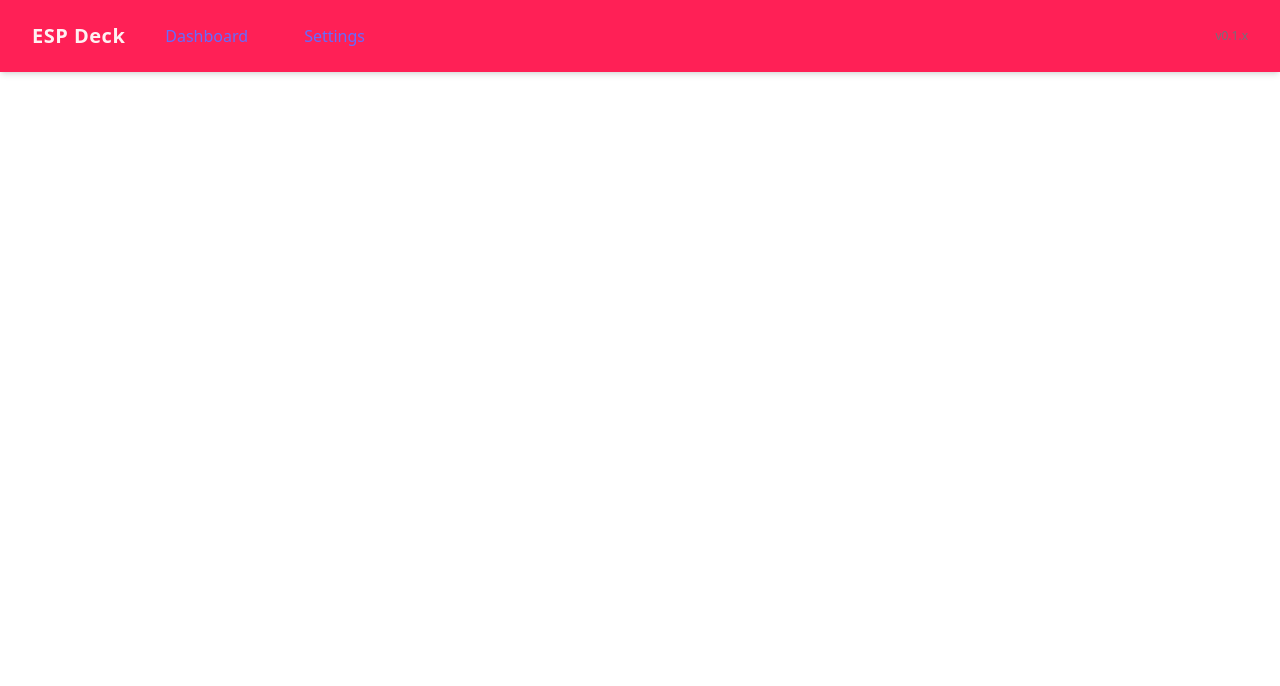
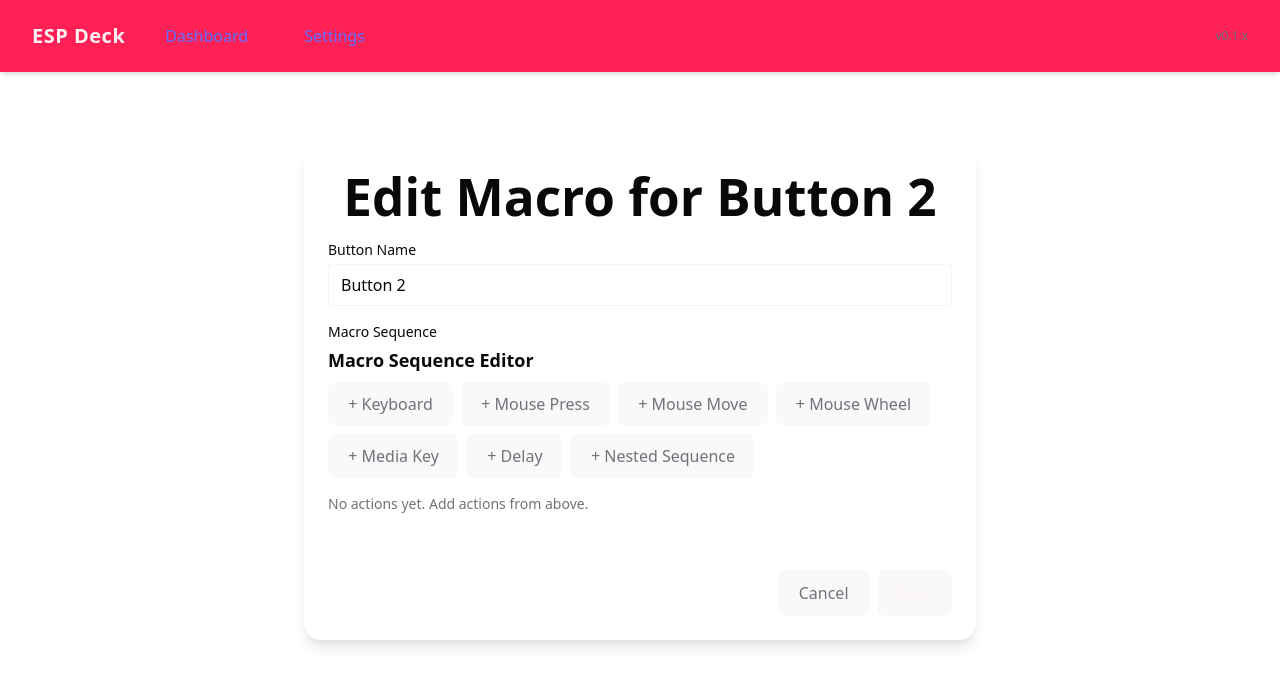
Before and after one commit to shantanugoel/esp-deck, a Vue app in the folder webapp/: page /edit-macro/1 in a window 1280 px wide. Shown: the top 686 px of the page. Built offline with nearby package versions, Linux system fonts and the light colour scheme.

Commit message:
WIP macro editor

```diff
--- a/webapp/src/components/ButtonEditModal.vue
+++ b/webapp/src/components/ButtonEditModal.vue
@@ -27,7 +27,11 @@
             <option value="macro">Macro</option>
           </select>
         </div>
-        <div class="mb-4">
+        <div class="mb-4" v-if="form.actionType === 'macro'">
+          <label class="block text-sm font-medium mb-1">Macro Sequence</label>
+          <MacroEditor v-model="macroSequence" :open="true" />
+        </div>
+        <div class="mb-4" v-else>
           <label class="block text-sm font-medium mb-1" for="actionDetail">Action Details</label>
           <textarea
             id="actionDetail"
@@ -48,6 +52,7 @@
 
 <script setup lang="ts">
 import { ref, watch, defineProps, defineEmits } from 'vue'
+import MacroEditor from './MacroEditor.vue'
 
 type ButtonData = {
   name: string
@@ -72,9 +77,29 @@ const form = ref<ButtonData>({
   actionDetail: ''
 })
 
+// Macro sequence state for macro editor
+const macroSequence = ref<any[]>([])
+
 watch(() => props.buttonData, (val) => {
-  if (val) form.value = { ...val }
+  if (val) {
+    form.value = { ...val }
+    if (val.actionType === 'macro') {
+      try {
+        macroSequence.value = JSON.parse(val.actionDetail)
+      } catch {
+        macroSequence.value = []
+      }
+    } else {
+      macroSequence.value = []
+    }
+  }
 }, { immediate: true })
+
+watch(macroSequence, (val) => {
+  if (form.value.actionType === 'macro') {
+    form.value.actionDetail = JSON.stringify(val)
+  }
+}, { deep: true })
 
 function onSave() {
   emit('save', { ...form.value })
--- a/webapp/src/router/index.ts
+++ b/webapp/src/router/index.ts
@@ -12,6 +12,12 @@ const routes: RouteRecordRaw[] = [
         name: 'Settings',
         component: () => import('../views/SettingsView.vue'),
     },
+    {
+        path: '/edit-macro/:buttonIndex',
+        name: 'edit-macro',
+        component: () => import('../views/EditMacroView.vue'),
+        props: true,
+    },
 ]
 
 export const router = createRouter({
--- a/webapp/src/views/DashboardView.vue
+++ b/webapp/src/views/DashboardView.vue
@@ -16,14 +16,18 @@
       >
         Connecting...
       </button>
-      <ButtonGrid :button-labels="buttonLabels" @edit="handleEditButton" />
-      <ButtonEditModal
-        :open="isEditModalOpen"
-        :button-index="selectedButtonIndex ?? 0"
-        :button-data="selectedButtonData"
-        @save="handleModalSave"
-        @close="handleModalClose"
-      />
+      <div class="w-full">
+        <div class="grid grid-cols-4 gap-3 w-full mb-2">
+          <div v-for="(label, idx) in buttonLabels" :key="idx" class="flex flex-col items-center">
+            <button
+              class="h-12 sm:h-14 md:h-16 w-full rounded-lg bg-primary text-primary-foreground font-semibold text-base flex items-center justify-center shadow hover:bg-muted transition"
+              @click="goToMacroEditor(idx)"
+            >
+              {{ label }}
+            </button>
+          </div>
+        </div>
+      </div>
     </div>
     <div class="w-full max-w-4xl flex justify-center mt-4">
       <DeviceStatus
@@ -47,25 +51,23 @@
 </template>
 
 <script setup lang="ts">
-import ButtonGrid from '../components/ButtonGrid.vue'
-import ButtonEditModal from '../components/ButtonEditModal.vue'
 import DeviceStatus from '../components/DeviceStatus.vue'
 import FeedbackToast from '../components/FeedbackToast.vue'
 import { useDeviceStore } from '../stores/deviceStore'
 import { useDeviceApi } from '../composables/useDeviceApi'
-import { computed, ref } from 'vue'
+import { computed } from 'vue'
+import { useRouter } from 'vue-router'
 
 const deviceStore = useDeviceStore()
 const deviceApi = useDeviceApi()
+const router = useRouter()
 
 const defaultLabels = Array.from({ length: 16 }, (_, i) => `Button ${i + 1}`)
 
 const buttonLabels = computed(() => {
   const names = deviceStore.deviceConfig?.config?.button_names
-  console.log('[DEBUG] buttonLabels computed, deviceConfig:', deviceStore.deviceConfig)
   if (Array.isArray(names) && names.length === 16) return names
   if (names && typeof names === 'object') {
-    // If button_names is an object (from backend), map to array
     return Array.from({ length: 16 }, (_, i) => names[i] || defaultLabels[i])
   }
   return defaultLabels
@@ -82,92 +84,14 @@ const normalizedApiError = computed(() => {
   return undefined
 })
 
-// --- Button Edit Modal State ---
-const isEditModalOpen = ref(false)
-const selectedButtonIndex = ref<number | null>(null)
-const selectedButtonData = ref({ name: '', actionType: 'keyboard', actionDetail: '' })
-
-function handleEditButton(idx: number) {
-  selectedButtonIndex.value = idx
-  const config = deviceStore.deviceConfig?.config
-  const buttonNames = config?.button_names || {}
-  const mappings = config?.mappings || {}
-  const mappingKey = String(idx + 1)
-  const actions = mappings[mappingKey] || []
-
-  let actionType = 'keyboard'
-  let actionDetail = ''
-  // If there are multiple actions or a Sequence, treat as macro
-  if (actions.length > 1 || (actions.length > 0 && actions[0].Sequence)) {
-    actionType = 'macro'
-    actionDetail = JSON.stringify(actions, null, 2)
-  } else if (actions.length > 0) {
-    const first = actions[0]
-    if (first.KeyPress) {
-      actionType = 'keyboard'
-      actionDetail = first.KeyPress.key + (first.KeyPress.modifier ? ` + ${first.KeyPress.modifier}` : '')
-    } else if (first.MousePress) {
-      actionType = 'mouse'
-      actionDetail = String(first.MousePress.button)
-    } else if (first.ConsumerPress) {
-      actionType = 'media'
-      actionDetail = String(first.ConsumerPress.usage_id)
-    } else {
-      actionType = 'macro'
-      actionDetail = JSON.stringify(actions, null, 2)
-    }
-  }
-  selectedButtonData.value = {
-    name: buttonNames[idx] || defaultLabels[idx],
-    actionType,
-    actionDetail
-  }
-  isEditModalOpen.value = true
-}
-
-function handleModalSave(data: { name: string; actionType: string; actionDetail: string }) {
-  if (selectedButtonIndex.value == null) return
-  const config = deviceStore.deviceConfig?.config
-  if (config) {
-    if (!config.button_names) config.button_names = {}
-    config.button_names[selectedButtonIndex.value] = data.name
-    if (!config.mappings) config.mappings = {}
-    const mappingKey = String(selectedButtonIndex.value + 1)
-    let actions: any[] = []
-    if (data.actionType === 'macro') {
-      // Raw JSON for macro sequence
-      try {
-        const seq = JSON.parse(data.actionDetail)
-        actions = Array.isArray(seq) ? seq : []
-      } catch {
-        actions = []
-      }
-    } else if (data.actionType === 'keyboard') {
-      const [key, mod] = data.actionDetail.split(' + ').map(s => s.trim())
-      actions = [{ KeyPress: { key, modifier: mod || undefined } }, { Delay: { ms: 10 } }, 'KeyRelease']
-    } else if (data.actionType === 'mouse') {
-      const button = parseInt(data.actionDetail, 10) || 1
-      actions = [{ MousePress: { button } }, { Delay: { ms: 10 } }, 'MouseRelease']
-    } else if (data.actionType === 'media') {
-      const usage_id = parseInt(data.actionDetail, 16) || 0
-      actions = [{ ConsumerPress: { usage_id } }, { Delay: { ms: 10 } }, 'ConsumerRelease']
-    }
-    config.mappings[mappingKey] = actions
-    deviceStore.saveConfig({ ...config })
-  }
-  isEditModalOpen.value = false
-}
-
-function handleModalClose() {
-  isEditModalOpen.value = false
+function goToMacroEditor(idx: number) {
+  router.push({ name: 'edit-macro', params: { buttonIndex: idx } })
 }
 
 async function connectAndFetch() {
   const result = await deviceApi.connectToDevice()
-  console.log('[DEBUG] connectAndFetch result:', result)
   if (result.data) {
     await deviceStore.fetchConfig()
-    console.log('[DEBUG] after fetchConfig, deviceConfig:', deviceStore.deviceConfig)
   }
 }
 </script>
--- /dev/null
+++ b/webapp/src/views/EditMacroView.vue
@@ -0,0 +1,72 @@
+<template>
+  <div class="w-full min-h-screen flex flex-col items-center bg-background py-8">
+    <div class="w-full max-w-2xl bg-card rounded-2xl shadow-lg p-6 flex flex-col items-center">
+      <h1 class="text-2xl font-bold mb-4 text-center">Edit Macro for Button {{ buttonIndexDisplay }}</h1>
+      <div class="w-full mb-4">
+        <label class="block text-sm font-medium mb-1">Button Name</label>
+        <input
+          v-model="buttonName"
+          type="text"
+          maxlength="20"
+          class="border border-muted rounded px-3 py-2 bg-background text-foreground focus:outline-none focus:ring-2 focus:ring-primary w-full"
+          placeholder="Button name or emoji"
+        />
+      </div>
+      <div class="w-full flex-1 mb-4">
+        <label class="block text-sm font-medium mb-1">Macro Sequence</label>
+        <MacroEditor v-model="macroSequence" :open="true" />
+      </div>
+      <div class="w-full flex justify-end gap-2 mt-6">
+        <button type="button" class="px-4 py-2 rounded font-semibold transition bg-muted text-muted-foreground hover:bg-muted/80" @click="goBack">Cancel</button>
+        <button type="button" class="px-4 py-2 rounded font-semibold transition bg-primary text-primary-foreground hover:bg-primary/80" @click="onSave">Save</button>
+      </div>
+    </div>
+  </div>
+</template>
+
+<script setup lang="ts">
+import { ref, computed, onMounted } from 'vue'
+import { useRoute, useRouter } from 'vue-router'
+import { useDeviceStore } from '../stores/deviceStore'
+import MacroEditor from '../components/MacroEditor.vue'
+
+const route = useRoute()
+const router = useRouter()
+const deviceStore = useDeviceStore()
+
+const buttonIndex = computed(() => {
+  const idx = parseInt(route.params.buttonIndex as string, 10)
+  return isNaN(idx) ? null : idx
+})
+const buttonIndexDisplay = computed(() => (buttonIndex.value != null ? buttonIndex.value + 1 : '?'))
+
+const buttonName = ref('')
+const macroSequence = ref<any[]>([])
+
+onMounted(() => {
+  if (buttonIndex.value == null) return
+  const config = deviceStore.deviceConfig?.config
+  const buttonNames = config?.button_names || {}
+  const mappings = config?.mappings || {}
+  buttonName.value = buttonNames[buttonIndex.value] || `Button ${buttonIndexDisplay.value}`
+  const mappingKey = String(buttonIndexDisplay.value)
+  macroSequence.value = Array.isArray(mappings[mappingKey]) ? JSON.parse(JSON.stringify(mappings[mappingKey])) : []
+})
+
+function onSave() {
+  if (buttonIndex.value == null) return
+  const config = deviceStore.deviceConfig?.config
+  if (config) {
+    if (!config.button_names) config.button_names = {}
+    config.button_names[buttonIndex.value] = buttonName.value
+    if (!config.mappings) config.mappings = {}
+    const mappingKey = String(buttonIndexDisplay.value)
+    config.mappings[mappingKey] = macroSequence.value
+    deviceStore.saveConfig({ ...config })
+  }
+  goBack()
+}
+function goBack() {
+  router.push({ name: 'dashboard' })
+}
+</script>
```
